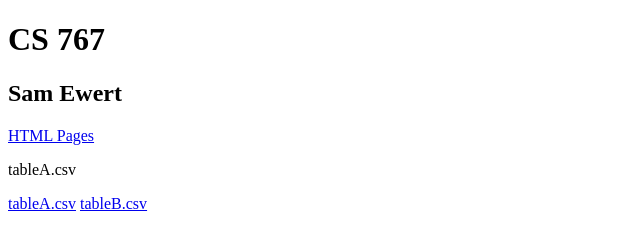
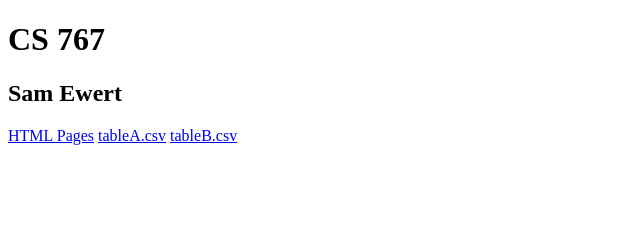
Before and after one commit to samewert/CS767, a plain HTML site: page Assignment 1/Assignment1.html in a window 1280 px wide. Shown: the whole page, without its empty margins (0-640 px from the left). Drawn offline with Linux system fonts and the light colour scheme.

Commit message:
Update Assignment1.html

```diff
--- a/Assignment 1/Assignment1.html
+++ b/Assignment 1/Assignment1.html
@@ -7,9 +7,9 @@
 
 <a href ='../error.html'>HTML Pages</a>
 
-<p>tableA.csv</p>
-  <a href='../error.html'>tableA.csv</a>
-  <a href='../error.html'>tableB.csv</a>
+<a href='../error.html'>tableA.csv</a>
+
+<a href='../error.html'>tableB.csv</a>
 
 </body>
 </html>
```
